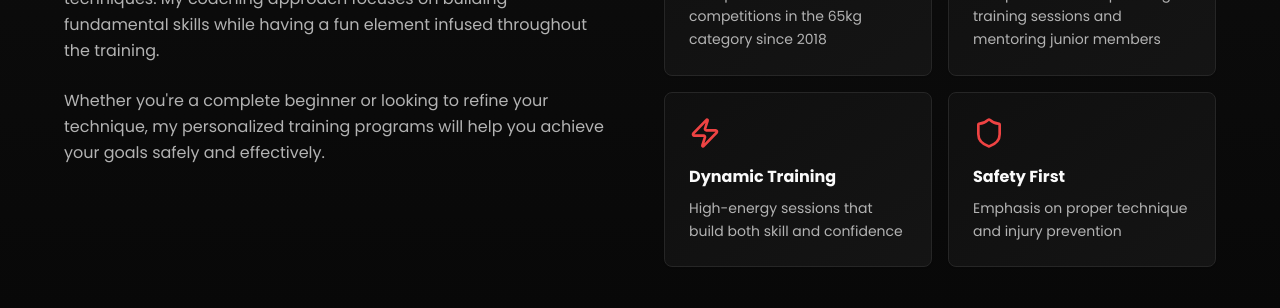
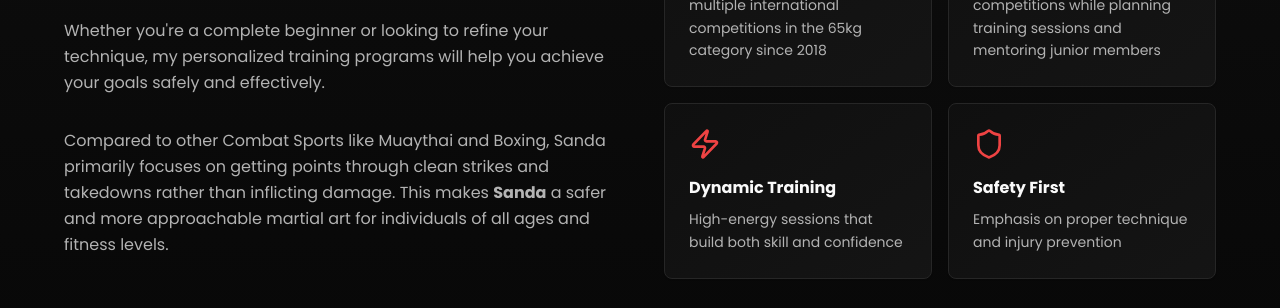
Before and after one commit to WingNTU/sanda_class, a React (Vite) app in the folder client/: page / in a window 1280 px wide. Shown: the part 1720-2028 px from the top of the page. Built offline with nearby package versions, Linux system fonts and the light colour scheme; the HTML template or start-up script is replaced by a standard one.

Commit message:
new paragraph

```diff
--- a/client/src/components/About.tsx
+++ b/client/src/components/About.tsx
@@ -86,6 +86,11 @@ const About = () => {
                 my personalized training programs will help you achieve your goals safely
                 and effectively.
               </p>
+              <p className="text-muted-foreground mb-8 leading-relaxed">
+                Compared to other Combat Sports like Muaythai and Boxing, Sanda primarily focuses on
+                getting points through clean strikes and takedowns rather than inflicting damage.
+                This makes <span className="font-bold">Sanda</span> a safer and more approachable martial art for individuals of all ages and fitness levels.
+              </p>
             </div>
 
             {/* Achievements Grid */}
```
